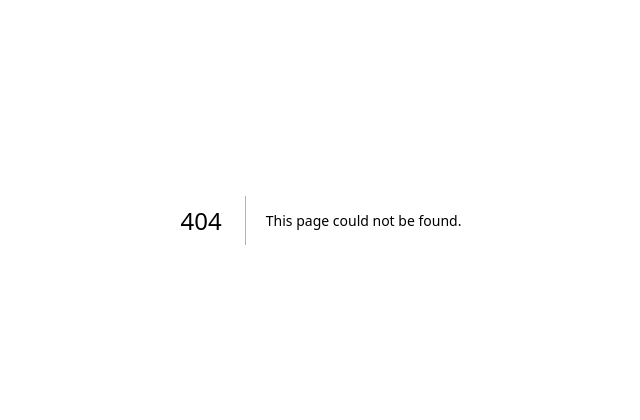
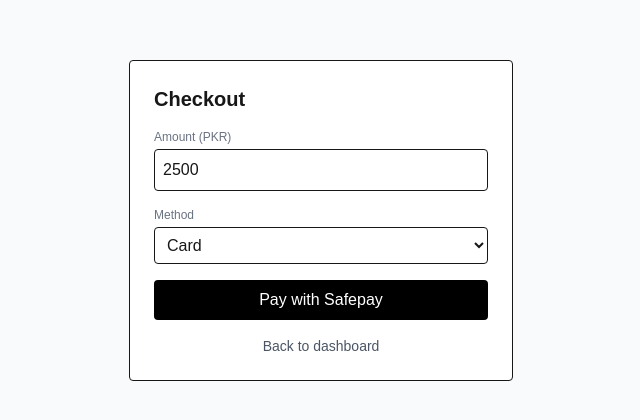
Before and after one commit to AbdullahNaveed1/subsphere-web, a Next.js app: page /checkout in a window 1280 px wide. Before the commit this address had no page. Shown: the part 180-600 px from the top of the page, without its empty margins (319-959 px from the left). Built offline with nearby package versions, Linux system fonts and the light colour scheme.

Commit message:
feat(webhooks): replay button on dashboard events

```diff
--- /dev/null
+++ b/app/checkout/page.tsx
@@ -0,0 +1,63 @@
+'use client';
+import { useState } from 'react';
+
+export default function Checkout() {
+  const [amount, setAmount] = useState('2500');
+  const [method, setMethod] = useState('card');
+  const [loading, setLoading] = useState(false);
+  const [error, setError] = useState('');
+
+  async function pay(e: any) {
+    e.preventDefault();
+    setError('');
+    setLoading(true);
+    try {
+      const apiKey = localStorage.getItem('apiKey');
+      if (!apiKey) { setError('No API key. Go to dashboard first.'); setLoading(false); return; }
+      const res = await fetch('http://localhost:3001/api/v1/payments', {
+        method: 'POST',
+        headers: {
+          'Content-Type': 'application/json',
+          'X-API-Key': apiKey,
+          'Idempotency-Key': 'chk-' + Date.now(),
+        },
+        body: JSON.stringify({ amount: Number(amount), method, provider: 'safepay' }),
+      });
+      const data = await res.json();
+      if (data.checkoutUrl) {
+        window.location.href = data.checkoutUrl;
+      } else {
+        setError(data.message || 'No checkout URL returned');
+      }
+    } catch (err: any) {
+      setError(err.message || 'Failed');
+    }
+    setLoading(false);
+  }
+
+  return (
+    <main className="min-h-screen flex items-center justify-center p-6 bg-gray-50">
+      <form onSubmit={pay} className="w-full max-w-sm bg-white p-6 rounded border space-y-4">
+        <h1 className="text-xl font-bold">Checkout</h1>
+        {error && <p className="text-red-600 text-sm">{error}</p>}
+        <div>
+          <label className="block text-xs text-gray-500 mb-1">Amount (PKR)</label>
+          <input className="w-full border p-2 rounded" value={amount} onChange={(e) => setAmount(e.target.value)} />
+        </div>
+        <div>
+          <label className="block text-xs text-gray-500 mb-1">Method</label>
+          <select className="w-full border p-2 rounded" value={method} onChange={(e) => setMethod(e.target.value)}>
+            <option value="card">Card</option>
+            <option value="raast">Raast</option>
+            <option value="jazzcash">JazzCash</option>
+            <option value="easypaisa">Easypaisa</option>
+          </select>
+        </div>
+        <button disabled={loading} className="w-full bg-black text-white p-2 rounded">
+          {loading ? 'Redirecting...' : 'Pay with Safepay'}
+        </button>
+        <a href="/dashboard" className="block text-center text-sm text-gray-600">Back to dashboard</a>
+      </form>
+    </main>
+  );
+}
--- a/app/dashboard/page.tsx
+++ b/app/dashboard/page.tsx
@@ -30,6 +30,10 @@
     setNewKey(r.data.rawKey);
     localStorage.setItem('apiKey', r.data.rawKey);
     load();
+  }
+
+  async function replayEvent(id: string) {
+    try { await api.post('/webhooks/events/' + id + '/replay'); load(); } catch (e: any) { setMsg('Replay failed'); }
   }
 
   async function syncPayments() {
@@ -103,10 +107,11 @@
         <h2 className="font-semibold mb-3">Webhook events</h2>
         {events.length === 0 && <p className="text-sm text-gray-500">None yet.</p>}
         {events.map((e) => (
-          <div key={e.id} className="flex justify-between text-sm border-b py-2">
+          <div key={e.id} className="flex justify-between items-center text-sm border-b py-2">
             <span>{e.type}</span>
             <span>{e.status}</span>
             <span>attempts: {e.attempts}</span>
+            <button onClick={() => replayEvent(e.id)} className="text-xs text-blue-600 underline">Replay</button>
           </div>
         ))}
       </section>
```
